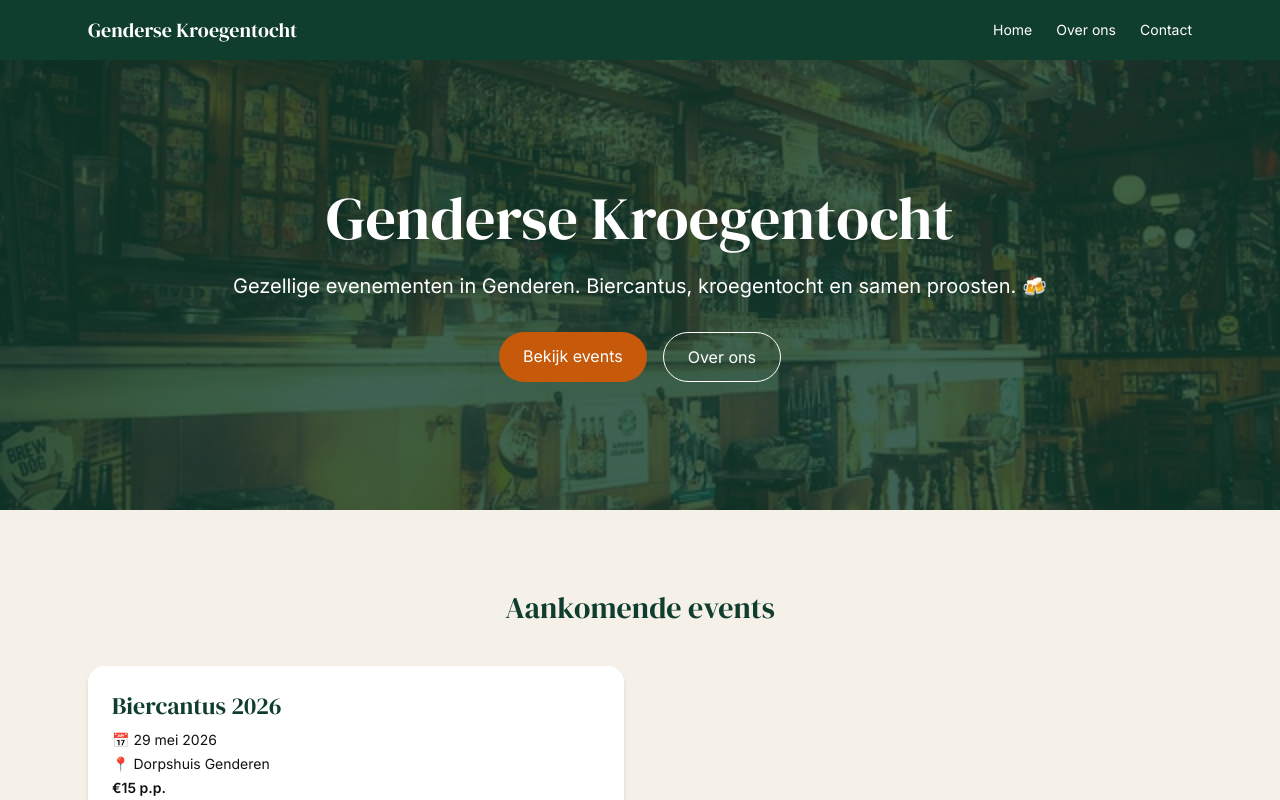
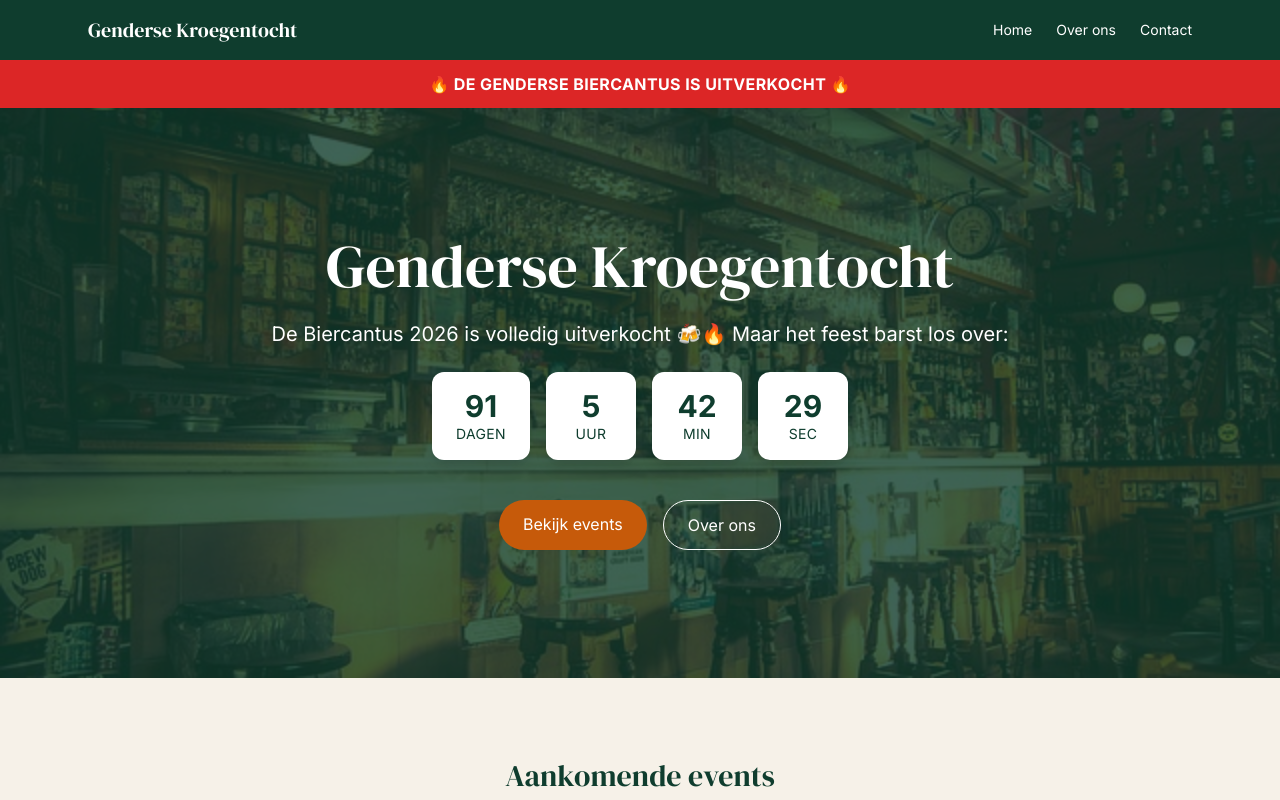
Before and after one commit to rubenrietveld/genderse-kroegentocht, a Next.js app: page / in a window 1280 px wide. Shown: the top 800 px of the page. Built offline with nearby package versions, Linux system fonts and the light colour scheme.

Commit message:
Uitverkocht en Countdowm

```diff
--- a/app/event/[slug]/page.js
+++ b/app/event/[slug]/page.js
@@ -25,6 +25,13 @@ export default async function EventPage({ params }) {
         <h1 className="text-4xl text-primary mb-6">
           {event.title}
         </h1>
+
+        {/* 👇 HIER toevoegen */}
+        {event.soldOut && (
+          <div className="bg-red-100 text-red-700 p-4 rounded-lg mb-6 font-semibold">
+            🔥 Dit event is volledig uitverkocht.
+          </div>
+        )}
 
         <div className="grid md:grid-cols-2 gap-6 mb-8 text-lg">
 
--- a/app/page.js
+++ b/app/page.js
@@ -1,9 +1,15 @@
 import events from "@/data/events.json"
 import EventCard from "@/components/EventCard"
+import Countdown from "@/components/Countdown";
 
 export default function Home() {
   return (
     <main>
+
+      {/* UITVERKOCHT BANNER */}
+      <div className="bg-red-600 text-white text-center py-3 font-bold tracking-wide">
+        🔥 DE GENDERSE BIERCANTUS IS UITVERKOCHT 🔥
+      </div>
 
       {/* HERO */}
       <section className="relative text-white">
@@ -17,10 +23,15 @@ export default function Home() {
             Genderse Kroegentocht
           </h1>
 
-          <p className="text-lg md:text-xl mb-8">
-            Gezellige evenementen in Genderen.
-            Biercantus, kroegentocht en samen proosten. 🍻
+          <p className="text-lg md:text-xl mb-6">
+            De Biercantus 2026 is volledig uitverkocht 🍻🔥
+            Maar het feest barst los over:
           </p>
+
+          {/* COUNTDOWN */}
+          <div className="mb-10">
+            <Countdown />
+          </div>
 
           <div className="flex justify-center gap-4 flex-wrap">
             <a
--- /dev/null
+++ b/components/Countdown.js
@@ -0,0 +1,43 @@
+"use client";
+import { useEffect, useState } from "react";
+
+export default function Countdown() {
+  const eventDate = new Date("2026-05-29T20:30:00").getTime();
+  const [timeLeft, setTimeLeft] = useState(eventDate - new Date().getTime());
+
+  useEffect(() => {
+    const interval = setInterval(() => {
+      setTimeLeft(eventDate - new Date().getTime());
+    }, 1000);
+    return () => clearInterval(interval);
+  }, []);
+
+  if (timeLeft <= 0) {
+    return (
+      <div className="text-2xl font-bold">
+        🍻 Het is zover!
+      </div>
+    );
+  }
+
+  const days = Math.floor(timeLeft / (1000 * 60 * 60 * 24));
+  const hours = Math.floor((timeLeft / (1000 * 60 * 60)) % 24);
+  const minutes = Math.floor((timeLeft / 1000 / 60) % 60);
+  const seconds = Math.floor((timeLeft / 1000) % 60);
+
+  const TimeBlock = ({ value, label }) => (
+    <div className="bg-white text-primary rounded-xl px-6 py-4 min-w-[90px] shadow-lg">
+      <div className="text-3xl font-bold">{value}</div>
+      <div className="text-sm uppercase tracking-wide">{label}</div>
+    </div>
+  );
+
+  return (
+    <div className="flex justify-center gap-4 flex-wrap">
+      <TimeBlock value={days} label="Dagen" />
+      <TimeBlock value={hours} label="Uur" />
+      <TimeBlock value={minutes} label="Min" />
+      <TimeBlock value={seconds} label="Sec" />
+    </div>
+  );
+}
--- a/components/EventCard.js
+++ b/components/EventCard.js
@@ -14,7 +14,7 @@ export default function EventCard({ event }) {
       </p>
 
       {event.soldOut && (
-        <p className="text-red-600 font-bold">VOL = VOL</p>
+        <p className="text-red-600 font-bold">UITVERKOCHT</p>
       )}
 
       <Link
--- a/data/events.json
+++ b/data/events.json
@@ -6,8 +6,8 @@
     "time": "20:30 - 00:00",
     "location": "Dorpshuis Genderen",
     "price": 15,
-    "capacity": 120,
-    "soldOut": false,
+    "capacity": 200,
+    "soldOut": true,
     "description": "Een avond vol zang, gezelligheid en bier.",
     "longDescription": "Tijdens de biercantus zingen we samen bekende nummers onder leiding van een cantusleider. Verwacht gezelligheid, humor en volle bierpullen.",
     "signupUrl": "https://forms.gle/jouwlink"
```
